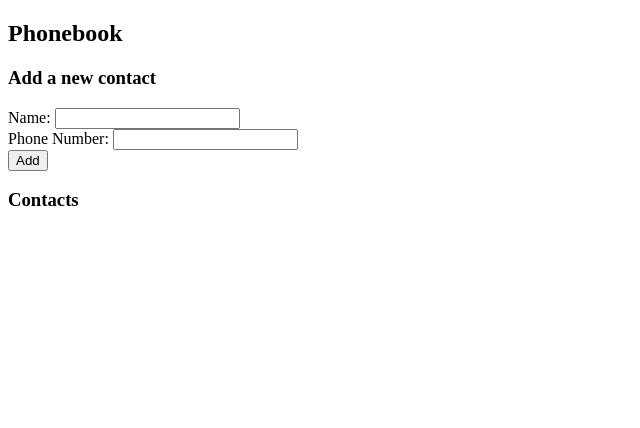
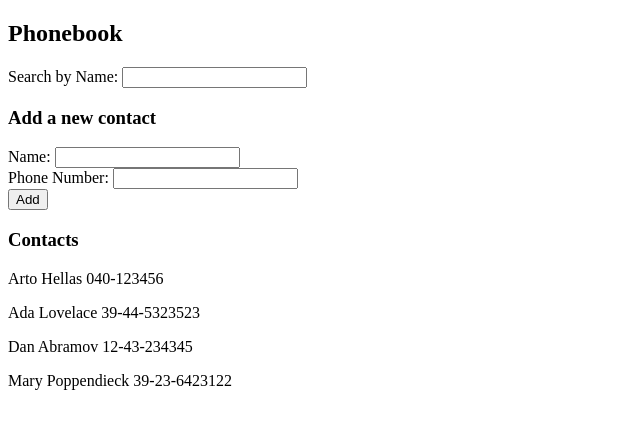
Before and after one commit to katamatata/fullstackopen, a React (Create React App) app in the folder part2/phonebook/: page / in a window 1280 px wide. Shown: the top 428 px of the page, without its empty margins (0-640 px from the left). Built offline with nearby package versions, Linux system fonts and the light colour scheme.

Commit message:
Add solution for exercises 2.9-2.10

```diff
--- a/part2/phonebook/src/App.js
+++ b/part2/phonebook/src/App.js
@@ -2,11 +2,18 @@ import React, { useState } from 'react';
 
 import PersonForm from './components/PersonForm';
 import Persons from './components/Persons';
+import Filter from './components/Filter';
 
 const App = () => {
-  const [persons, setPersons] = useState([]);
+  const [persons, setPersons] = useState([
+    { name: 'Arto Hellas', number: '040-123456' },
+    { name: 'Ada Lovelace', number: '39-44-5323523' },
+    { name: 'Dan Abramov', number: '12-43-234345' },
+    { name: 'Mary Poppendieck', number: '39-23-6423122' },
+  ]);
   const [newName, setNewName] = useState('');
   const [newNumber, setNewNumber] = useState('');
+  const [search, setSearch] = useState('');
 
   const addPerson = (event) => {
     event.preventDefault();
@@ -39,9 +46,18 @@ const App = () => {
     setNewNumber(event.target.value);
   };
 
+  const handleSearchInputChange = (event) => {
+    // console.log(event.target.value);
+    setSearch(event.target.value);
+  };
+
   return (
     <div>
       <h2>Phonebook</h2>
+      <Filter
+        searchInputValue={search}
+        handleSearchChange={handleSearchInputChange}
+      />
       <h3>Add a new contact</h3>
       <PersonForm
         handleSubmit={addPerson}
@@ -52,7 +68,7 @@ const App = () => {
       />
 
       <h3>Contacts</h3>
-      <Persons persons={persons} />
+      <Persons persons={persons} search={search} />
     </div>
   );
 };
--- /dev/null
+++ b/part2/phonebook/src/components/Filter.jsx
@@ -0,0 +1,17 @@
+import React from 'react';
+
+const Filter = ({ searchInputValue, handleSearchChange }) => {
+  return (
+    <div>
+      <label htmlFor='search'>Search by Name: </label>
+      <input
+        id='search'
+        name='search'
+        value={searchInputValue}
+        onChange={handleSearchChange}
+      />
+    </div>
+  );
+};
+
+export default Filter;
--- a/part2/phonebook/src/components/Persons.jsx
+++ b/part2/phonebook/src/components/Persons.jsx
@@ -1,13 +1,20 @@
 import React from 'react';
 
-const Persons = ({ persons }) => (
+const Persons = ({ persons, search }) => {
+  const contactsToRender =
+    search === ''
+      ? persons
+      : persons.filter((person) => person.name.includes(search));
+
+  return (
     <div>
-    {persons.map((person) => (
+      {contactsToRender.map((person) => (
         <p key={person.name}>
           {person.name} {person.number}
         </p>
       ))}
     </div>
   );
+};
 
 export default Persons;
```
Lines whose indentation alone changed are shown as unchanged.
